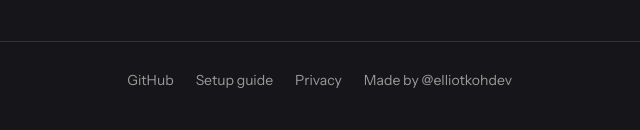
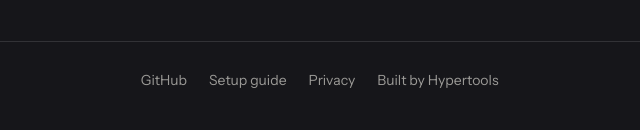
Before and after one commit to ProximoBinks/todaytape, a plain HTML site: page site/index.html in a window 1280 px wide. Shown: the part 5834-5964 px from the top of the page, 280-920 px from the left. Drawn offline with Linux system fonts and the light colour scheme; no server answers.

Commit message:
Site: footer credit to Hypertools

```diff
--- a/site/index.html
+++ b/site/index.html
@@ -634,7 +634,7 @@
           <a href="https://github.com/ProximoBinks/todaytape" rel="noopener">GitHub</a>
           <a href="https://github.com/ProximoBinks/todaytape/blob/main/docs/google-setup.md" rel="noopener">Setup guide</a>
           <a href="#privacy">Privacy</a>
-          <a href="https://x.com/elliotkohdev" rel="noopener">Made by @elliotkohdev</a>
+          <a href="https://hypertools.dev" rel="noopener">Built by Hypertools</a>
         </nav>
         <span>© 2026 Elliot Koh · MIT License</span>
       </div>
```
